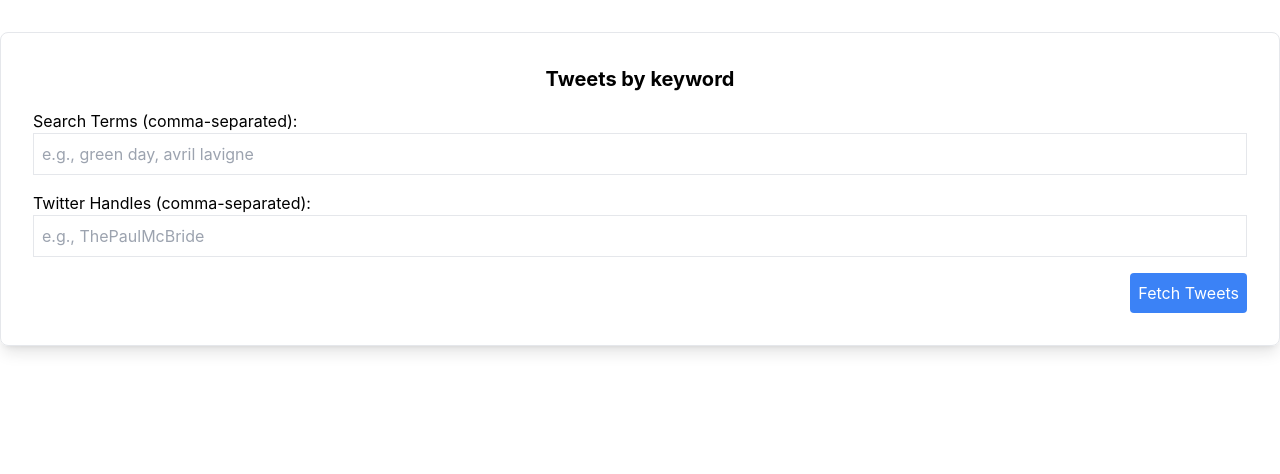
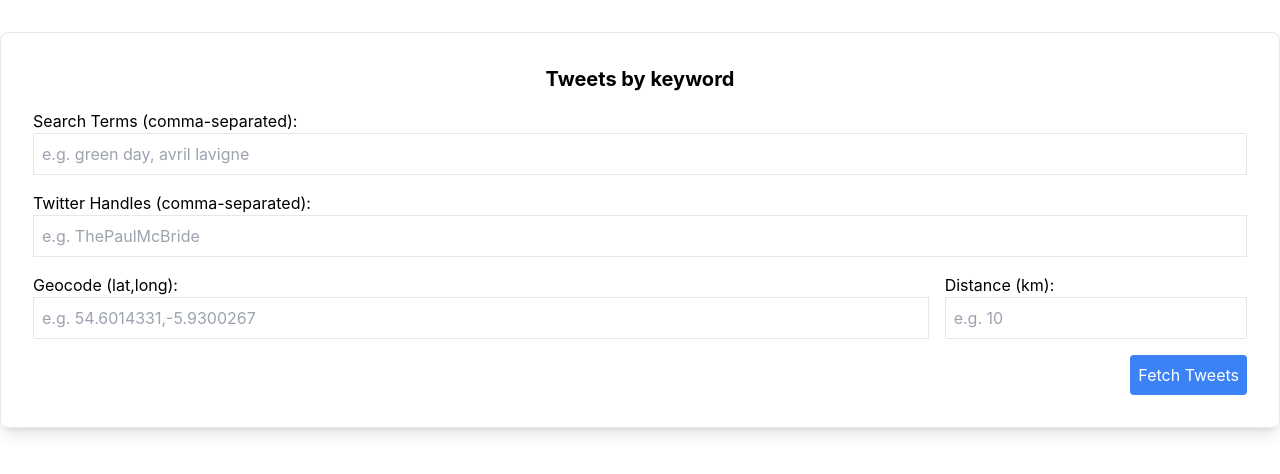
Before and after one commit to sdbxsdb/node_express_twitter, a React (Create React App) app: page / in a window 1280 px wide. Shown: the top 474 px of the page. Built offline with nearby package versions, Linux system fonts and the light colour scheme.

Commit message:
geocode working

```diff
--- a/src/App.js
+++ b/src/App.js
@@ -5,7 +5,14 @@
   const [loading, setLoading] = useState(false);
   const [searchTermsInput, setSearchTermsInput] = useState("");
   const [twitterHandlesInput, setTwitterHandlesInput] = useState("");
+  const [geocodeInput, setGeocodeInput] = useState("");
+  const [distance, setDistance] = useState("");
   const [data, setData] = useState(undefined);
+
+  const removeSpaces = (inputString) => {
+    const resultString = inputString.replace(/\s+/g, "");
+    return resultString;
+  };
 
   const handleSearchTermsChange = (e) => {
     setSearchTermsInput(e.target.value);
@@ -13,6 +20,14 @@
 
   const handleTwitterHandlesChange = (e) => {
     setTwitterHandlesInput(e.target.value);
+  };
+
+  const handleGeocodeChange = (e) => {
+    setGeocodeInput(e.target.value);
+  };
+
+  const handleDistanceChange = (e) => {
+    setDistance(e.target.value);
   };
 
   const handleFetchData = async () => {
@@ -32,6 +47,22 @@
       ? twitterHandlesInput.split(",").map((handle) => handle.trim())
       : null;
 
+    const inputDistance = distance ? distance.trim() + "km" : null;
+
+    const inputGeocode = geocodeInput
+      ? geocodeInput
+          .split(",")
+          .map((handle) => {
+            const trimmedHandle = removeSpaces(handle.trim());
+            // Use parseFloat to convert to a floating-point number, and then use toFixed(7)
+            // to limit to 7 decimal places
+            return parseFloat(trimmedHandle).toFixed(7);
+          })
+          .join(",") +
+        "," +
+        inputDistance
+      : null;
+
     const input = {
       customMapFunction: "(object) => { return {...object} }",
       maxItems: 5,
@@ -41,10 +72,11 @@
       minimumRetweets: 0,
       onlyImage: false,
       onlyQuote: false,
-      geocode: "54.6014331,-5.9300267,10km",
+      // geocode: "54.6014331,-5.9300267,10km",
       onlyTwitterBlue: false,
       onlyVerifiedUsers: false,
       onlyVideo: false,
+      ...(inputGeocode && { geocode: inputGeocode }),
       ...(inputSearchTerms && { searchTerms: inputSearchTerms }),
       ...(inputTwitterHandles && { twitterHandles: inputTwitterHandles }),
       sort: "Top",
@@ -86,7 +118,7 @@
           type="text"
           value={searchTermsInput}
           onChange={handleSearchTermsChange}
-          placeholder="e.g., green day, avril lavigne"
+          placeholder="e.g. green day, avril lavigne"
         />
       </label>
       <label className="block mb-4">
@@ -96,9 +128,31 @@
           type="text"
           value={twitterHandlesInput}
           onChange={handleTwitterHandlesChange}
-          placeholder="e.g., ThePaulMcBride"
+          placeholder="e.g. ThePaulMcBride"
         />
       </label>
+      <div className="flex gap-4">
+        <label className="block mb-4 w-11/12">
+          Geocode (lat,long):
+          <input
+            className="border border-blue p-2 w-full"
+            type="text"
+            value={geocodeInput}
+            onChange={handleGeocodeChange}
+            placeholder="e.g. 54.6014331,-5.9300267"
+          />
+        </label>
+        <label className="block mb-4">
+          Distance (km):
+          <input
+            className="border border-blue p-2 w-full"
+            type="text"
+            value={distance}
+            onChange={handleDistanceChange}
+            placeholder="e.g. 10"
+          />
+        </label>
+      </div>
       <div className="flex w-full justify-end">
         <button
           onClick={handleFetchData}
```
